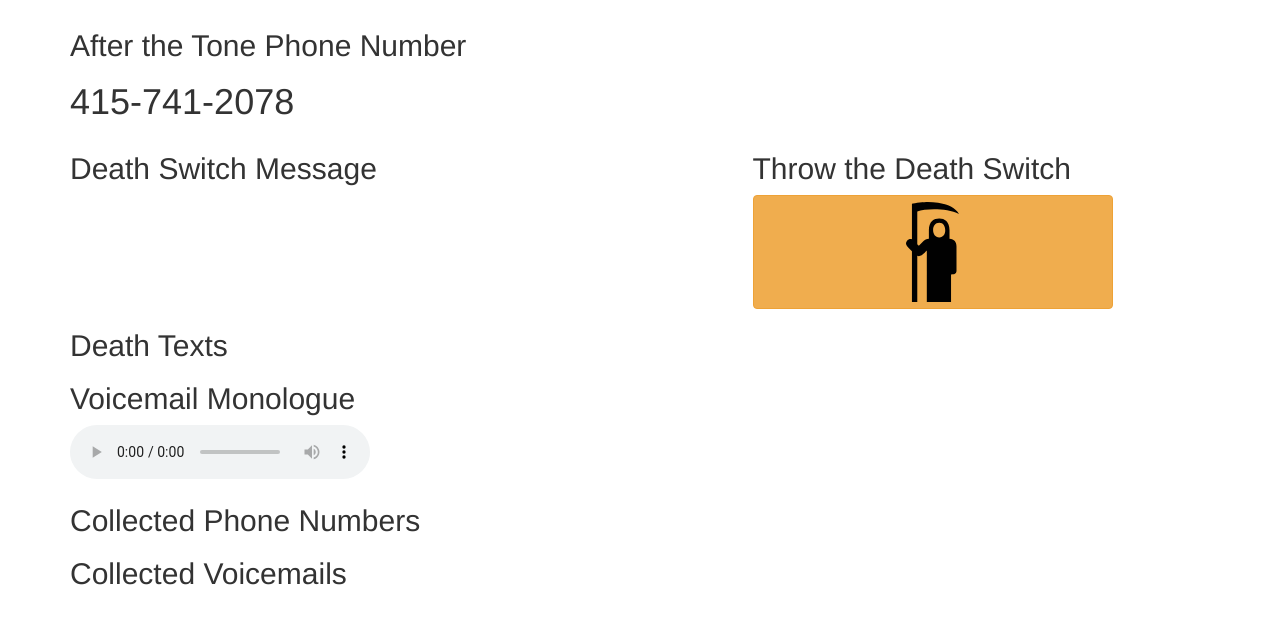
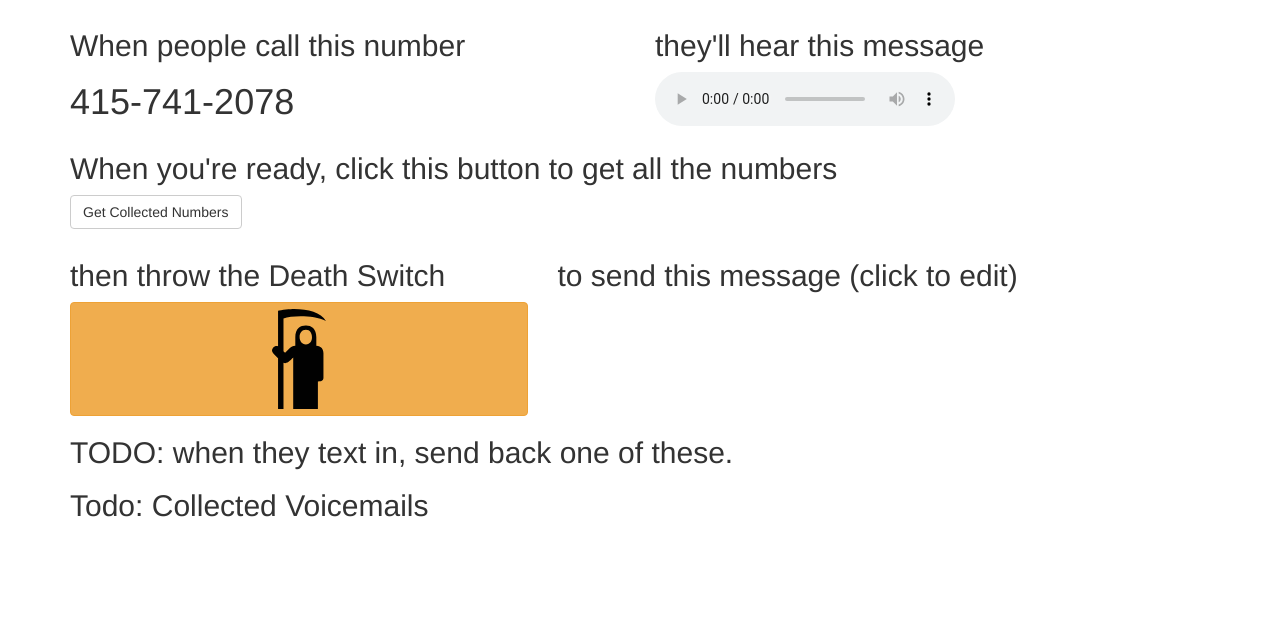
Before and after one commit to ondrae/after-the-tone, a Flask app: template app/templates/index.html in a window 1280 px wide. Shown: the part 51-675 px from the top of the page. Run offline with Flask 2, Linux system fonts and the light colour scheme; the template is opened without the code that fills it, so the values that code supplies are empty; some libraries are stand-ins or nearby versions.

Commit message:
Collecting numbers and sending death-switch-message.

```diff
--- a/app/templates/index.html
+++ b/app/templates/index.html
@@ -28,26 +28,41 @@
 		    </div>
 	  </header>
 
-	  <section>
-	  	<h2>After the Tone Phone Number</h2>
-	  	<h1>415-741-2078</h1>
+	  <section id="monologue" class="row">
+	  	<div class="col-lg-6 col-md-6 col-6 col-offset-1">
+			<h2>When people call this number</h2>
+			<h1>415-741-2078</h1>
+		</div>
+		<div class="col-lg-4 col-md-4 col-4">
+			<h2>they'll hear this message</h2>
+			<audio src="http://after-the-tone.s3-us-west-1.amazonaws.com/i-have-died.mp3"controls>
+				<p>Your browser does not support the audio element.</p>
+			</audio>
+		</div>
 	  </section>
 
+	  <section id="collected-numbers">
+		<h2>When you're ready, click this button to get all the numbers</h2>
+		<button id="get-collected-numbers" type="button" class="btn btn-default">Get Collected Numbers</button>
+		<ul>
+		</ul>
+	</section>
+
 	  <section id="death-switch" class="row">
-	  	<div class="col-lg-7 col-md-7 col-7 col-offset-1">
-	  		<h2>Death Switch Message</h2>
+	  	<div class="col-lg-5 col-md-5 col-5 col-offset-1">
+	    	<h2>then throw the Death Switch</h2>
+	        <button id="death-switch-btn" type="button" class="btn btn-block btn-warning"><img src="static/death.svg"></button>
+		</div>
+		<div class="col-lg-6 col-md-6 col-6">
+	  		<h2>to send this message (click to edit)</h2>
 		    <p id="death-switch-message" class="edit_area">
 		    	{{ death_switch_message }}
 		    </p>
 	    </div>
-	    <div class="col-lg-4 col-md-4 col-4">
-	    	<h2>Throw the Death Switch</h2>
-	        <button type="button" class="btn btn-block btn-warning"><img src="static/death.svg"></button>
-		</div>
 	  </section>
 
 	  <section id="death-texts">
-	  	<h2>Death Texts</h2>
+	  	<h2>TODO: when they text in, send back one of these.</h2>
 		<ul>
 			{% for death_text in death_texts %}
 			<li>{{ death_text }}</li>
@@ -55,24 +70,14 @@
 		</ul>
 	  </section>
 
-	  <section id="monologue">
-	  	<h2>Voicemail Monologue</h2>
-	  	<audio src="http://after-the-tone.s3-us-west-1.amazonaws.com/i-have-died.mp3"controls>
-			<p>Your browser does not support the audio element.</p>
-		</audio>
-	  </section>
-
-	  <section id="collected-numbers">
-	  	<h2>Collected Phone Numbers</h2>
-	  	<ul>
-	  	</ul>
-	  </section>
-
-	  <section id="collected-voicemails">
-	  	<h2>Collected Voicemails</h2>
-	  	<ul>
-	  	</ul>
-	  </section>
+	<section id="collected-voicemails">
+		<h2>Todo: Collected Voicemails</h2>
+		<ul>
+			{% for voicemail in voicemails %}
+			<li>{{ voicemail }}</li>
+			{% endfor %}
+		</ul>
+	</section>
 
 	  <footer>
 	  </footer>
@@ -86,6 +91,38 @@
          submit    : 'OK',
          tooltip   : 'Click to edit...'
      });
+
+     var numbers = [];
+
+     $("#get-collected-numbers").click(function(evt){
+		$.get('/get_calls', function(response){
+			var response = $.parseJSON(response);
+			$.each(response, function(i){
+				$('#collected-numbers ul').append('<li>'+response[i]['number']+'</li>');
+				numbers.push(response[i]['number']);
+			})
+		})
+	})
+
+     $("#death-switch-btn").click(function(evt){
+		// console.log($("#death-switch-message").html());
+		$.each(numbers, function(i){
+			$.get('/send_sms/'+numbers[i]+'/'+$("#death-switch-message").html(), function(response){
+			console.log(response);
+			})
+			});
+	})
+
+   //   var deathTexts = $("#death-texts ul li");
+   //   	$.each(numbers, function(i){
+   //   		var rand = Math.floor(Math.random()*deathTexts.length)
+			// console.log(deathTexts[rand].innerHTML);
+			// $.get('/send_sms/'+numbers[i]+'/'+deathTexts[rand].innerHTML, function(response){
+			// 	console.log(response);
+			// })
+   //   	});
  });
+
+
 </script>
 </html>
--- a/app/views.py
+++ b/app/views.py
@@ -2,7 +2,8 @@
 from flask import Response
 from flask.ext.heroku import Heroku
 from app import app
-import requests, os, json, datetime
+import requests, os, json
+import twilio_routes
 
 
 #----------------------------------------
@@ -51,17 +52,3 @@
 
     if request.method == "POST":
         pass
-@app.route('/get_calls')
-def get_calls():
-    numbers = []
-    auth = (app.config['TWILIO_ACCOUNT_SID'], app.config['TWILIO_AUTH_TOKEN'])
-    params = {
-        "Status" : "completed",
-        "StartTime" : str(datetime.date.today())
-    }
-    r = requests.get("http://api.twilio.com/2010-04-01/Accounts/"+app.config['TWILIO_ACCOUNT_SID']+"/Calls.json", params=params, auth=auth)
-    r = r.json()
-    for call in r["calls"]:
-        number = call["from_formatted"]
-        numbers.append(number)
-    return str(numbers)
```
Also changed, not shown: app/twilio.py (deleted, +0 -11 lines), app/twilio_routes.py (added, +29 -0 lines).
